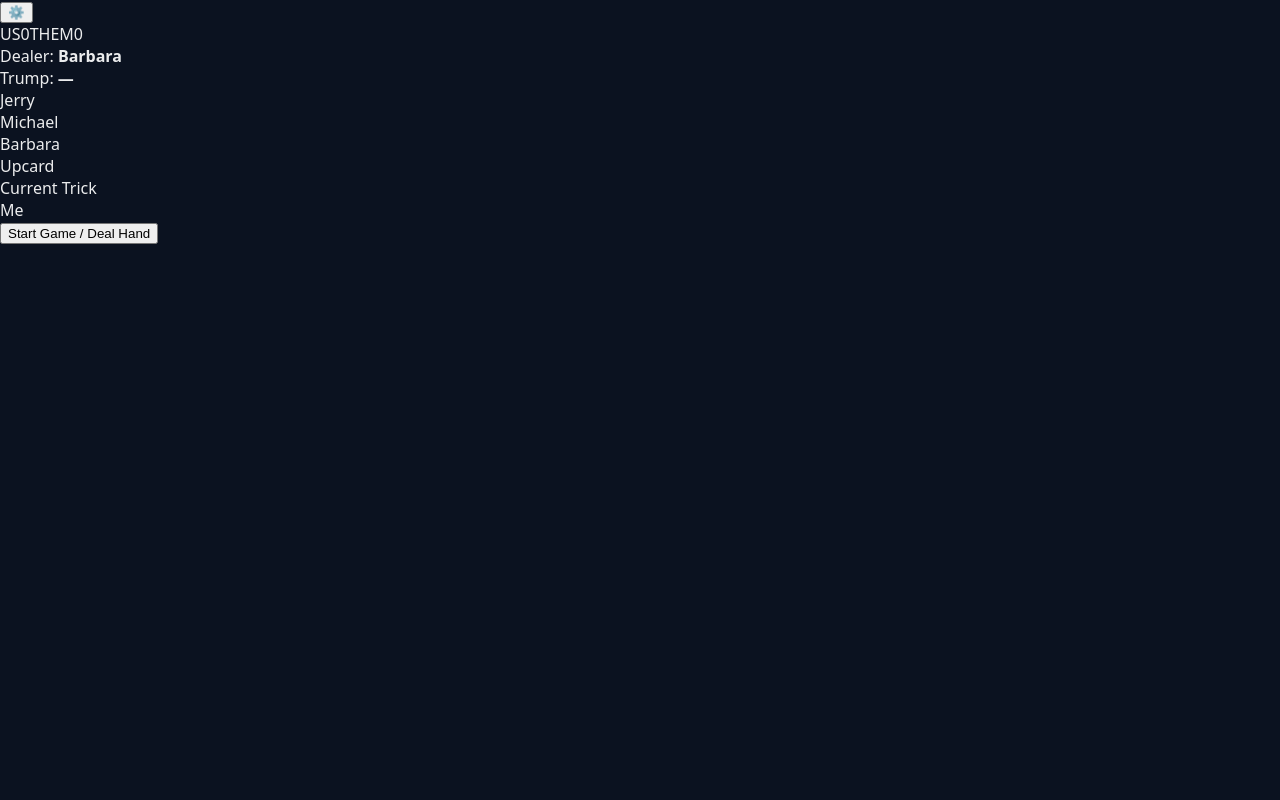
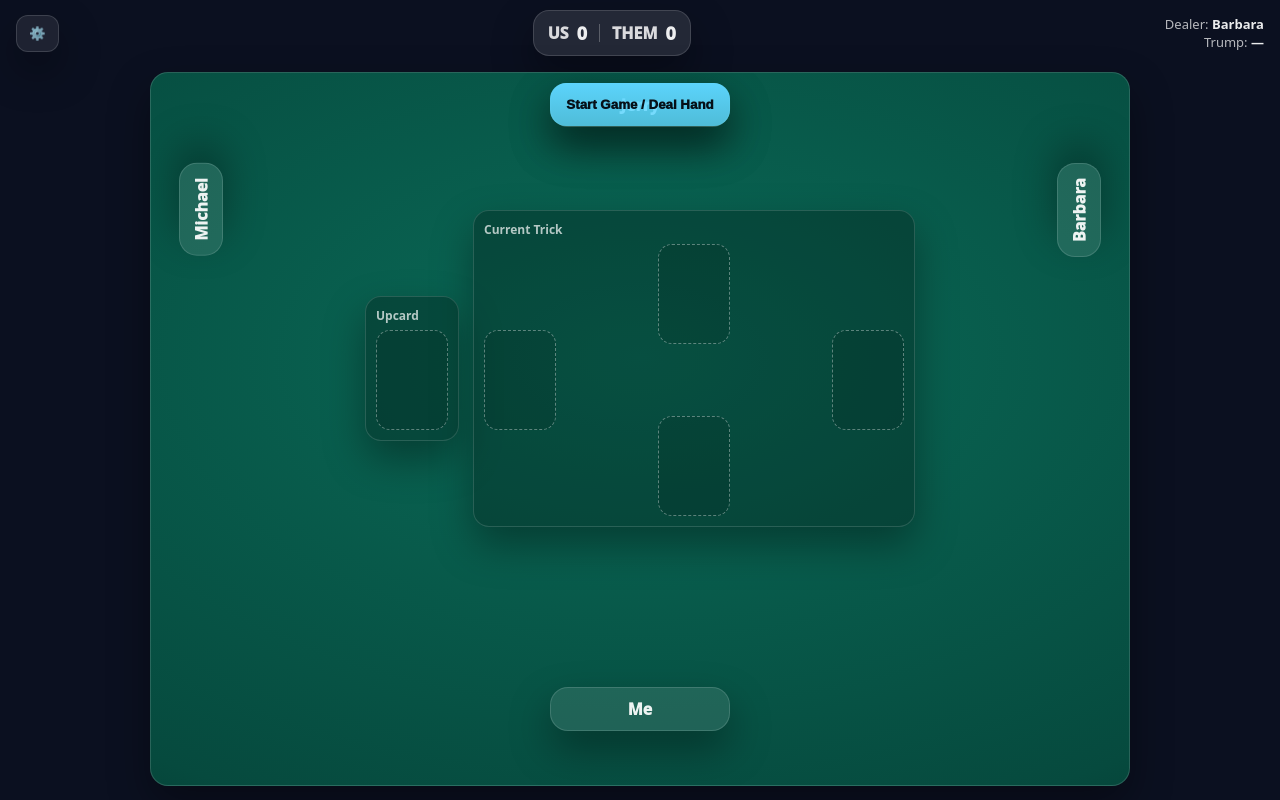
Before and after one commit to prospector64/euchre-no-ads, a React (Vite) app: page / in a window 1280 px wide. Built offline with nearby package versions, Linux system fonts and the light colour scheme.

Commit message:
Update styles.css

```diff
--- a/styles.css
+++ b/styles.css
@@ -1,223 +1,363 @@
-:root {
-  --bg: #0b1220;
-  --panel: rgba(255,255,255,0.08);
-  --panel2: rgba(255,255,255,0.12);
-  --text: rgba(255,255,255,0.92);
-  --muted: rgba(255,255,255,0.65);
-  --accent: #5dd6ff;
-  --warn: #ffcc66;
-  --green: #1b6f4a;
-  --felt: radial-gradient(1200px 600px at 50% 40%, #1f8a5b, #0f3f2d 70%, #0a241a);
-  --shadow: 0 10px 30px rgba(0,0,0,0.35);
+:root{
+  --bg:#0b1020;
+  --felt1:#0a6a57;
+  --felt2:#064a3e;
+  --text:rgba(255,255,255,.92);
+  --muted:rgba(255,255,255,.70);
+  --panel:rgba(0,0,0,.25);
+  --panel2:rgba(0,0,0,.35);
+  --stroke:rgba(255,255,255,.14);
+  --shadow:0 18px 40px rgba(0,0,0,.35);
+  --accent:#5dd6ff;
 }
 
-* { box-sizing: border-box; }
-html, body { height: 100%; }
-body {
-  margin: 0;
-  font-family: system-ui, -apple-system, Segoe UI, Roboto, Helvetica, Arial, sans-serif;
-  background: var(--bg);
-  color: var(--text);
+*{box-sizing:border-box}
+html,body{height:100%}
+body{
+  margin:0;
+  font-family:system-ui,-apple-system,Segoe UI,Roboto,Helvetica,Arial,sans-serif;
+  background:var(--bg);
+  color:var(--text);
 }
 
-.wrap { padding: 14px; max-width: 1100px; margin: 0 auto; }
-
-.topbar { display: flex; align-items: baseline; gap: 12px; margin-bottom: 10px; }
-.title { font-size: 26px; font-weight: 800; letter-spacing: 0.2px; }
-.subtitle { color: var(--muted); font-weight: 600; }
-
-.hud { display: grid; grid-template-columns: 1.1fr 1.1fr 0.9fr; gap: 10px; margin-bottom: 10px; }
-@media (max-width: 900px) {
-  .hud { grid-template-columns: 1fr; }
+.screen{
+  min-height:100vh;
+  padding: env(safe-area-inset-top) 10px env(safe-area-inset-bottom) 10px;
 }
 
-.hudBox {
-  background: var(--panel);
-  border: 1px solid rgba(255,255,255,0.10);
-  border-radius: 12px;
-  padding: 10px 12px;
-  box-shadow: var(--shadow);
-}
-.hudTitle { font-weight: 800; margin-bottom: 6px; }
-.hudRow { display: flex; justify-content: space-between; gap: 10px; padding: 2px 0; }
-.label { color: var(--muted); }
-.val { font-weight: 800; }
-.hudNote { margin-top: 6px; color: var(--muted); }
-.hudNote b { color: var(--text); }
-.hudNote .win { color: var(--accent); }
-
-.controls { display: flex; justify-content: center; margin: 12px 0 8px; }
-
-button.primary, button.secondary {
-  border: 0;
-  border-radius: 12px;
-  padding: 12px 16px;
-  font-weight: 900;
-  letter-spacing: 0.2px;
-  cursor: pointer;
-  box-shadow: var(--shadow);
-}
-button.primary {
-  background: linear-gradient(180deg, rgba(93,214,255,0.95), rgba(93,214,255,0.75));
-  color: #061018;
-}
-button.secondary {
-  background: rgba(255,255,255,0.14);
-  color: var(--text);
-  border: 1px solid rgba(255,255,255,0.16);
-}
-button.primary:disabled, button.secondary:disabled { opacity: 0.5; cursor: not-allowed; }
-
-.table {
-  position: relative;
-  background: var(--felt);
-  border-radius: 18px;
-  border: 1px solid rgba(255,255,255,0.12);
-  box-shadow: var(--shadow);
-  padding: 14px;
-  min-height: 680px;
+.topHUD{
+  display:flex;
+  align-items:center;
+  justify-content:space-between;
+  gap:10px;
+  padding:10px 6px;
 }
 
-.seat { position: absolute; display: flex; flex-direction: column; align-items: center; gap: 8px; }
-.seatName { font-weight: 900; color: rgba(255,255,255,0.92); text-shadow: 0 2px 10px rgba(0,0,0,0.35); }
-
-.seat.top { top: 10px; left: 50%; transform: translateX(-50%); }
-.seat.left { left: 10px; top: 50%; transform: translateY(-50%); }
-.seat.right { right: 10px; top: 50%; transform: translateY(-50%); }
-.seat.bottom { left: 50%; bottom: 10px; transform: translateX(-50%); width: min(980px, 96%); }
-
-.center {
-  position: absolute;
-  inset: 120px 90px 150px 90px;
-  display: grid;
-  grid-template-rows: auto auto 1fr;
-  gap: 10px;
-}
-@media (max-width: 900px) {
-  .center { inset: 150px 12px 190px 12px; }
+.iconBtn{
+  border:1px solid var(--stroke);
+  background:rgba(255,255,255,.08);
+  color:var(--text);
+  border-radius:12px;
+  padding:10px 12px;
+  font-weight:900;
+  box-shadow:var(--shadow);
 }
 
-.centerTop { display: grid; grid-template-columns: 160px 1fr; gap: 10px; align-items: start; }
-@media (max-width: 900px) {
-  .centerTop { grid-template-columns: 1fr; }
+.scorePill{
+  display:flex;
+  align-items:center;
+  gap:8px;
+  background:rgba(255,255,255,.10);
+  border:1px solid var(--stroke);
+  border-radius:16px;
+  padding:10px 14px;
+  box-shadow:var(--shadow);
+  font-weight:950;
+}
+.scoreLabel{opacity:.9}
+.scoreNum{font-size:18px}
+.divider{
+  width:1px;height:18px;
+  background:rgba(255,255,255,.25);
+  margin:0 4px;
 }
 
-.upcard, .panel, .log {
-  background: rgba(0,0,0,0.25);
-  border: 1px solid rgba(255,255,255,0.12);
-  border-radius: 12px;
-  padding: 10px;
-  box-shadow: var(--shadow);
+.smallInfo{
+  text-align:right;
+  font-size:13px;
+  color:var(--muted);
 }
-.miniLabel { font-weight: 900; color: var(--muted); margin-bottom: 6px; }
+.smallInfo b{color:var(--text)}
 
-.trickArea { padding: 10px; }
-.trickGrid {
-  display: grid;
-  grid-template-columns: 1fr 1fr 1fr;
-  grid-template-rows: auto auto auto;
-  gap: 10px;
-  align-items: center;
-  justify-items: center;
-}
-.trickSpot { min-width: 96px; min-height: 132px; display: grid; place-items: center; }
-.topSpot { grid-column: 2; grid-row: 1; }
-.leftSpot { grid-column: 1; grid-row: 2; }
-.rightSpot { grid-column: 3; grid-row: 2; }
-.bottomSpot { grid-column: 2; grid-row: 3; }
-
-.ghost {
-  width: 92px;
-  height: 128px;
-  border-radius: 12px;
-  border: 1px dashed rgba(255,255,255,0.28);
-  display: grid;
-  place-items: center;
-  color: rgba(255,255,255,0.55);
-  background: rgba(0,0,0,0.08);
+.table2{
+  position:relative;
+  margin:6px auto 0 auto;
+  width:min(980px, 100%);
+  height:min(760px, calc(100vh - 86px));
+  background:radial-gradient(1200px 700px at 50% 40%, var(--felt1), var(--felt2) 70%, #032b24);
+  border:1px solid var(--stroke);
+  border-radius:18px;
+  box-shadow:var(--shadow);
+  overflow:hidden;
 }
 
-.panelTitle, .logTitle { font-weight: 950; margin-bottom: 6px; }
-.panelBody { display: flex; flex-direction: column; gap: 8px; }
-.panelLine { color: var(--text); }
-.muted { color: var(--muted); }
-.warn { color: var(--warn); font-weight: 900; }
-
-.btnRow { display: flex; gap: 10px; flex-wrap: wrap; }
-.btnCol { display: flex; flex-direction: column; gap: 10px; }
-
-.discardRow {
-  display: flex;
-  gap: 10px;
-  flex-wrap: wrap;
-  padding-top: 6px;
+/* Areas */
+.topArea{
+  position:absolute;
+  top:10px; left:50%;
+  transform:translateX(-50%);
+  display:flex;
+  flex-direction:column;
+  align-items:center;
+  gap:8px;
+  width:92%;
+}
+.leftBar, .rightBar{
+  position:absolute;
+  top:90px; bottom:160px;
+  width:84px;
+  display:flex;
+  flex-direction:column;
+  align-items:center;
+  justify-content:flex-start;
+  gap:10px;
+}
+.leftBar{left:8px}
+.rightBar{right:8px}
+.centerArea{
+  position:absolute;
+  left:96px; right:96px;
+  top:88px; bottom:210px;
+  display:flex;
+  justify-content:center;
+  align-items:center;
+  gap:14px;
+}
+.bottomArea{
+  position:absolute;
+  left:10px; right:10px;
+  bottom:10px;
+  display:flex;
+  flex-direction:column;
+  align-items:center;
+  gap:8px;
 }
 
-.logBody {
-  max-height: 110px;
-  overflow: auto;
-  font-size: 14px;
-  line-height: 1.25rem;
+/* Name pills */
+.namePill{
+  background:rgba(255,255,255,.10);
+  border:1px solid var(--stroke);
+  border-radius:18px;
+  padding:10px 16px;
+  font-weight:950;
+  box-shadow:var(--shadow);
+  text-align:center;
+  min-width:180px;
+}
+.verticalName{
+  writing-mode:vertical-rl;
+  transform:rotate(180deg);
+  background:rgba(255,255,255,.10);
+  border:1px solid var(--stroke);
+  border-radius:18px;
+  padding:14px 10px;
+  font-weight:950;
+  box-shadow:var(--shadow);
 }
 
-.handFanned { display: flex; gap: 6px; }
-.yourHand { display: flex; gap: 10px; flex-wrap: wrap; justify-content: center; }
-.hint { text-align: center; color: var(--muted); font-weight: 800; margin-top: 8px; }
+/* Card backs rows */
+.backRow{
+  display:flex;
+  gap:8px;
+  justify-content:center;
+}
+.sideBacks{
+  display:flex;
+  flex-direction:column;
+  gap:8px;
+}
 
-/* CARD */
-.card {
-  width: 96px;
-  height: 132px;
-  border-radius: 14px;
-  border: 1px solid rgba(0,0,0,0.25);
-  background: linear-gradient(180deg, #ffffff, #f4f6f9);
-  box-shadow: 0 10px 24px rgba(0,0,0,0.30);
-  position: relative;
-  padding: 0;
-  cursor: pointer;
+/* Center boxes */
+.upcardBox, .trickBox{
+  background:var(--panel);
+  border:1px solid var(--stroke);
+  border-radius:16px;
+  padding:10px;
+  box-shadow:var(--shadow);
 }
-.card.small { width: 72px; height: 100px; border-radius: 12px; }
-.card.disabled { opacity: 0.55; cursor: not-allowed; }
-.card.selected { outline: 2px solid rgba(93,214,255,0.9); outline-offset: 2px; }
+.miniTitle{
+  font-size:12px;
+  color:var(--muted);
+  font-weight:900;
+  margin-bottom:6px;
+}
+.trickLayout{
+  width:min(420px, 60vw);
+  height:min(320px, 34vh);
+  position:relative;
+}
+.spot{
+  position:absolute;
+  display:flex;
+  align-items:center;
+  justify-content:center;
+}
+.spot.topSpot{top:0; left:50%; transform:translateX(-50%)}
+.spot.leftSpot{top:50%; left:0; transform:translateY(-50%)}
+.spot.rightSpot{top:50%; right:0; transform:translateY(-50%)}
+.spot.bottomSpot{bottom:0; left:50%; transform:translateX(-50%)}
+.ghost2{
+  width:72px; height:100px;
+  border-radius:14px;
+  border:1px dashed rgba(255,255,255,.35);
+  background:rgba(0,0,0,.10);
+}
 
-.card .corner {
-  position: absolute;
-  display: grid;
-  gap: 2px;
-  font-weight: 950;
-  text-align: center;
-  width: 26px;
+/* Bottom hand: single row, never wraps */
+.handStrip{
+  display:flex;
+  gap:10px;
+  align-items:flex-end;
+  justify-content:center;
+  width:100%;
+  overflow-x:auto;
+  padding:6px 6px 2px 6px;
+  -webkit-overflow-scrolling:touch;
 }
-.card.small .corner { width: 22px; }
-.card .corner.tl { top: 8px; left: 8px; }
-.card .corner.br { bottom: 8px; right: 8px; transform: rotate(180deg); }
+.handStrip::-webkit-scrollbar{display:none}
 
-.card .rank { font-size: 16px; line-height: 16px; }
-.card.small .rank { font-size: 14px; line-height: 14px; }
-.card .suit { font-size: 16px; line-height: 16px; }
-.card.small .suit { font-size: 14px; line-height: 14px; }
+/* hint line */
+.hintLine{
+  color:var(--muted);
+  font-weight:850;
+  text-align:center;
+  min-height:20px;
+}
 
-.card .pip {
-  position: absolute;
-  inset: 0;
-  display: grid;
-  place-items: center;
-  font-size: 44px;
-  opacity: 0.22;
+/* Action panel overlay */
+.actionPanel{
+  position:absolute;
+  left:10px; right:10px;
+  top:10px;
+  display:flex;
+  flex-direction:column;
+  gap:10px;
+  pointer-events:none;
 }
-.card.small .pip { font-size: 34px; }
+.bigBtn{
+  pointer-events:auto;
+  align-self:center;
+  border:0;
+  border-radius:16px;
+  padding:14px 16px;
+  background:linear-gradient(180deg, rgba(93,214,255,.98), rgba(93,214,255,.76));
+  color:#061018;
+  font-weight:950;
+  box-shadow:var(--shadow);
+}
 
-.card.red { color: #c0172a; }
-.card.black { color: #141a22; }
+.box, .logBox{
+  pointer-events:auto;
+  background:var(--panel2);
+  border:1px solid var(--stroke);
+  border-radius:16px;
+  padding:10px;
+  box-shadow:var(--shadow);
+}
+.boxTitle, .logTitle{font-weight:950; margin-bottom:6px}
+.boxLine{color:var(--text); margin-bottom:6px}
+.row{display:flex; gap:8px; flex-wrap:wrap}
+.btnPrimary{
+  border:0;
+  border-radius:14px;
+  padding:10px 12px;
+  background:rgba(255,255,255,.18);
+  color:var(--text);
+  font-weight:950;
+}
+.btnGhost{
+  border:1px solid var(--stroke);
+  border-radius:14px;
+  padding:10px 12px;
+  background:rgba(255,255,255,.08);
+  color:var(--text);
+  font-weight:950;
+}
+.warn{color:#ffd27a; font-weight:950}
+.muted{color:var(--muted); font-weight:800}
 
-.card.facedown {
-  background: linear-gradient(135deg, #2a4c7c, #1a2f55);
-  border: 1px solid rgba(255,255,255,0.14);
+.discardStrip{
+  display:flex;
+  gap:10px;
+  overflow-x:auto;
+  padding-top:6px;
+  -webkit-overflow-scrolling:touch;
 }
-.card.facedown::after {
-  content: "";
-  position: absolute;
-  inset: 10px;
-  border-radius: 10px;
-  border: 1px dashed rgba(255,255,255,0.35);
+.discardStrip::-webkit-scrollbar{display:none}
+
+.logBody{
+  max-height:110px;
+  overflow:auto;
+  font-size:13px;
+  line-height:1.2rem;
 }
+
+/* Card */
+.card{
+  flex:0 0 auto;
+  width:clamp(56px, 16.6vw, 92px);
+  height:calc(clamp(56px, 16.6vw, 92px) * 1.37);
+  border-radius:14px;
+  border:1px solid rgba(0,0,0,.25);
+  background:linear-gradient(180deg,#fff,#f4f6f9);
+  box-shadow:0 14px 28px rgba(0,0,0,.30);
+  position:relative;
+  padding:0;
+  cursor:pointer;
+}
+.card.disabled{opacity:.55; cursor:not-allowed}
+.card.red{color:#c0172a}
+.card.black{color:#141a22}
+.card .corner{
+  position:absolute;
+  display:grid;
+  gap:2px;
+  font-weight:950;
+  text-align:center;
+  width:24px;
+}
+.card .corner.tl{top:8px; left:8px}
+.card .corner.br{bottom:8px; right:8px; transform:rotate(180deg)}
+.card .rank{font-size:16px; line-height:16px}
+.card .suit{font-size:16px; line-height:16px}
+.card .pip{
+  position:absolute;
+  inset:0;
+  display:grid;
+  place-items:center;
+  font-size:44px;
+  opacity:.22;
+}
+.card.facedown{
+  background:linear-gradient(135deg,#2a4c7c,#1a2f55);
+  border:1px solid rgba(255,255,255,.14);
+}
+.card.facedown::after{
+  content:"";
+  position:absolute;
+  inset:10px;
+  border-radius:10px;
+  border:1px dashed rgba(255,255,255,.35);
+}
+
+/* Settings modal */
+.modalBackdrop{
+  position:fixed;
+  inset:0;
+  background:rgba(0,0,0,.55);
+  display:flex;
+  align-items:center;
+  justify-content:center;
+  padding:16px;
+}
+.modal{
+  width:min(520px, 96vw);
+  background:#0e1630;
+  border:1px solid rgba(255,255,255,.14);
+  border-radius:18px;
+  box-shadow:var(--shadow);
+  padding:14px;
+}
+.modalTitle{font-weight:950; font-size:18px; margin-bottom:10px}
+.field{display:grid; gap:6px; margin-bottom:10px}
+.field label{color:var(--muted); font-weight:850; font-size:13px}
+.field input{
+  padding:12px 12px;
+  border-radius:14px;
+  border:1px solid rgba(255,255,255,.16);
+  background:rgba(255,255,255,.08);
+  color:var(--text);
+  font-weight:850;
+}
+.modalBtns{display:flex; gap:10px; flex-wrap:wrap; margin-top:6px}
+.smallPrint{margin-top:10px; color:var(--muted); font-size:12px; line-height:1.2rem}
```
